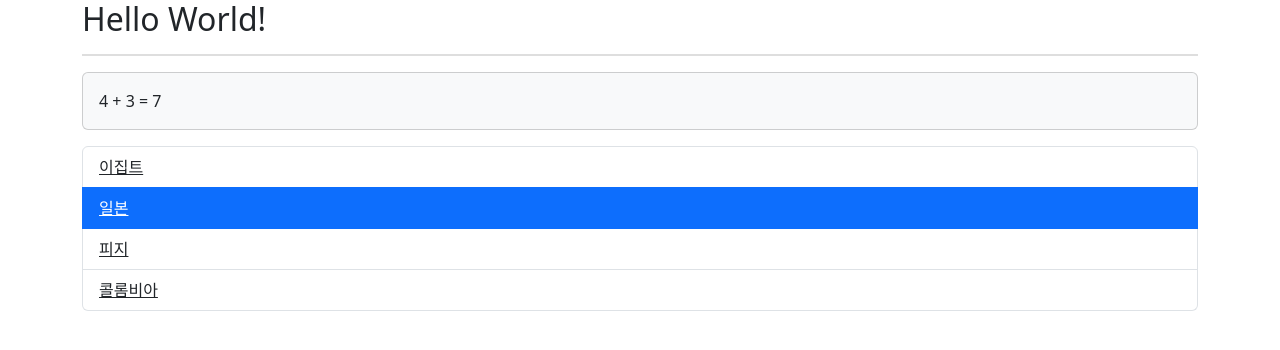
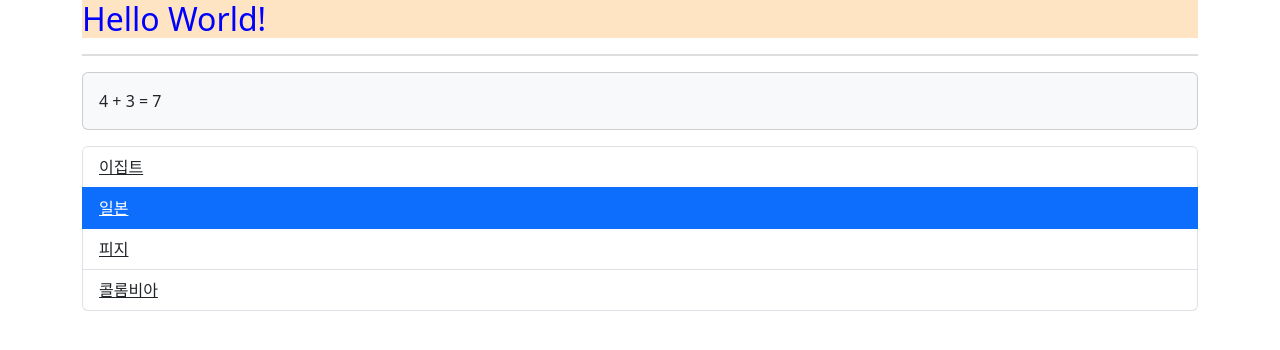
Before and after one commit to jeoniltae/react-ts-quickstart, a React (Vite) app in the folder helloapp/: page / in a window 1280 px wide. Shown: the top 350 px of the page. Built offline with nearby package versions, Linux system fonts and the light colour scheme.

Commit message:
4.1.4장: css모듈 작성

```diff
--- /dev/null
+++ b/helloapp/src/App.module.css
@@ -0,0 +1,4 @@
+.test {
+  color: blue;
+  background-color: bisque;
+}
--- a/helloapp/src/App.tsx
+++ b/helloapp/src/App.tsx
@@ -1,6 +1,7 @@
 import React, { useState } from "react";
 import CountryList from "./CountryList";
 import styles from "./styles";
+import AppCssModule from './App.module.css';
 
 export type CountryType = {
   no: number;
@@ -45,7 +46,7 @@ const App = () => {
   return (
     <div className="container">
       {/* {}에 보간된 HTML문자열은 인코딩 됨 */}
-      <h2>Hello {msg}!</h2>
+      <h2 className={AppCssModule.test}>Hello {msg}!</h2>
 
       {/* HTML로 나오게 하려면 이렇게 사용2 */}
       {/* <h2>
```
